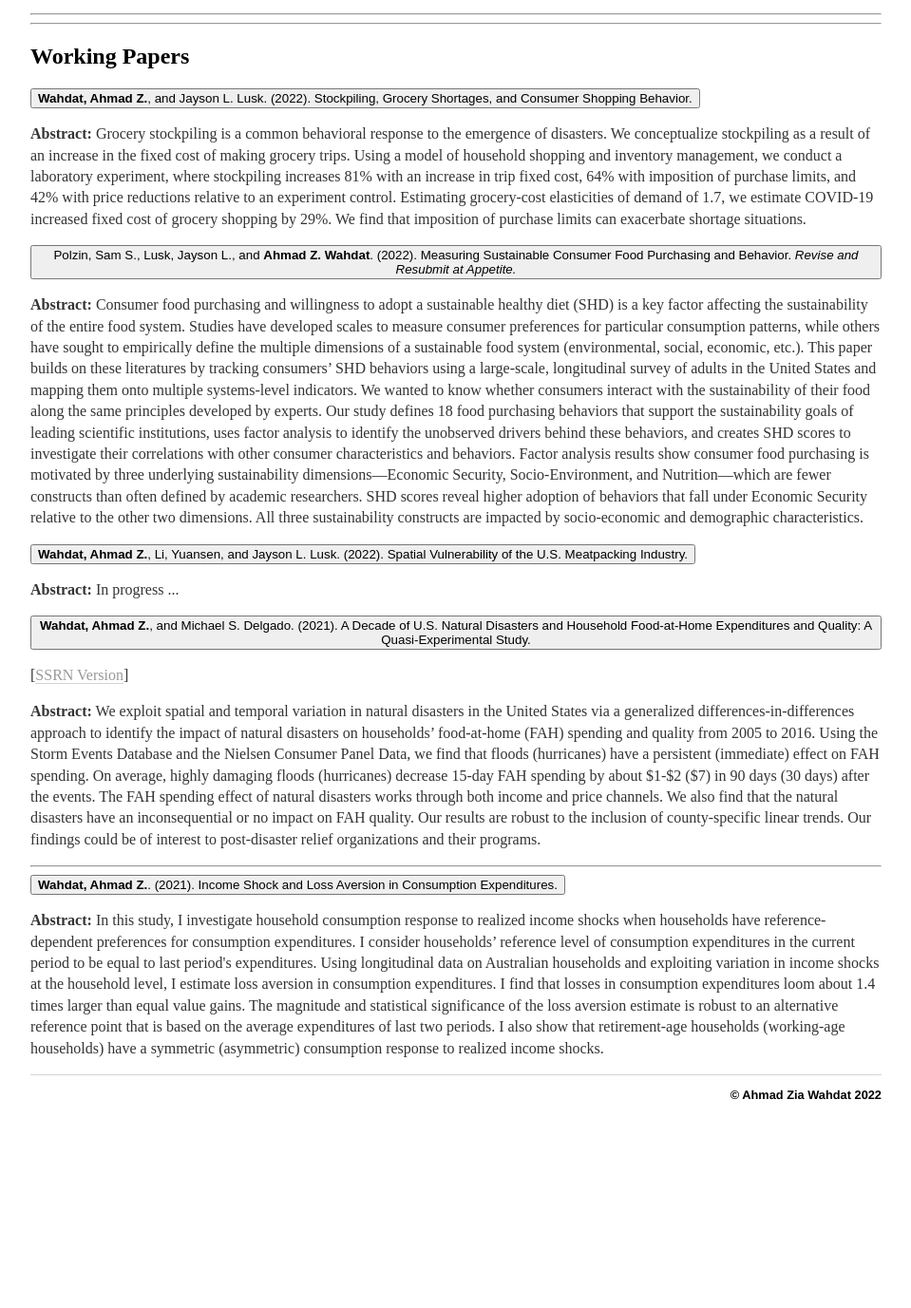
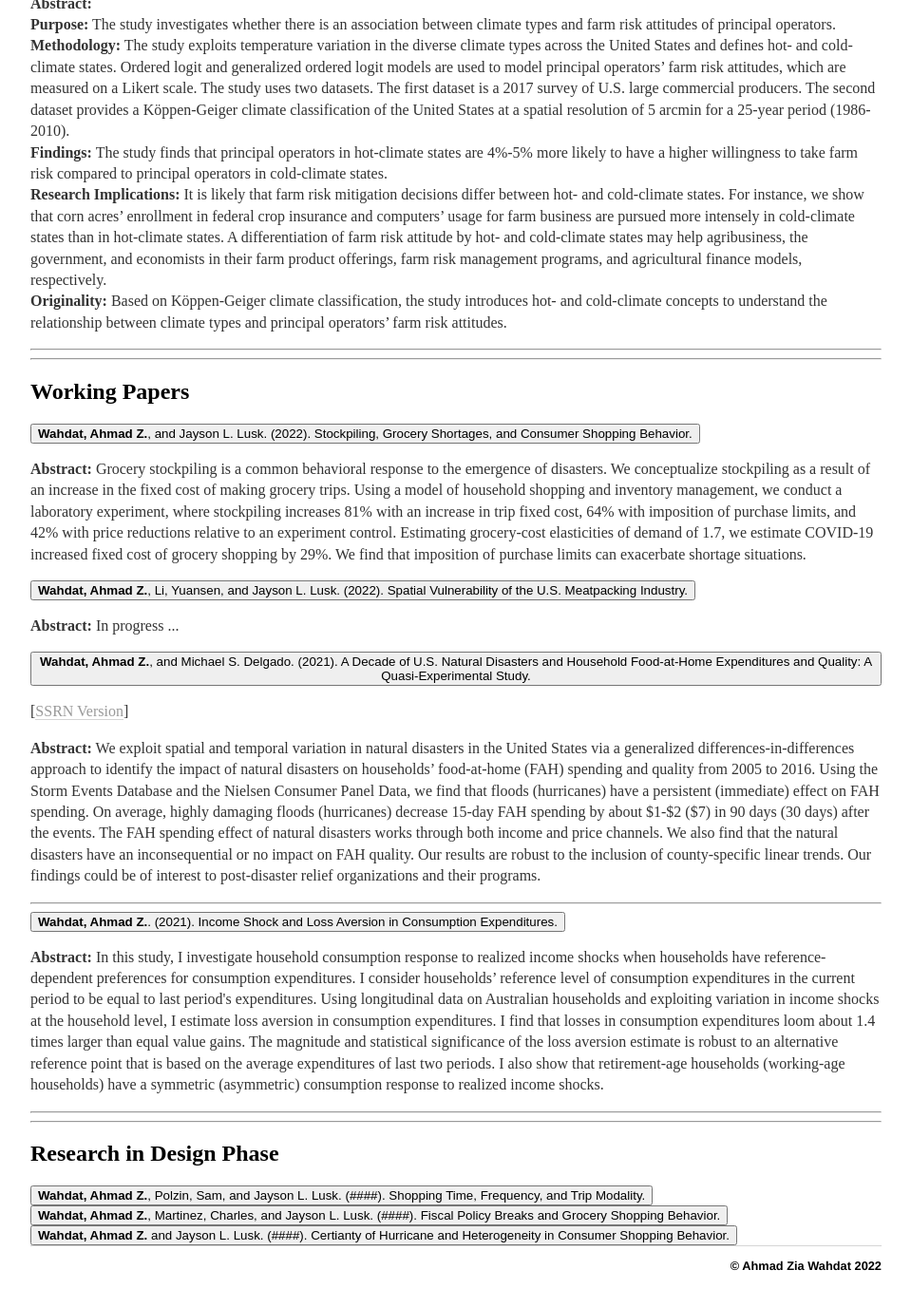
Before and after one commit to awahdat/webpage, a Jekyll site: the page built from research/index.html, in a window 1280 px wide and 1400 px high, scrolled down 1461 px. Shown: the top 1377 px of the window at 95% size, without its empty margins (160-1119 px from the left). Built offline with Jekyll 4.4.1, drawn with Linux system fonts in a browser that asks for light colours; before the commit the page ends 2681 px from its top, so only the background shows below that; some of the changed text lies outside the part shown.

Commit message:
Update index.html

```diff
--- a/research/index.html
+++ b/research/index.html
@@ -25,8 +25,26 @@ description: Research work of Ahmad Zia Wahdat.
 		which were largely caused by labor issues. Our results may help academics and practitioners to understand
 		food industries' vulnerabilities to upstream industries and labor occupations.</p>
 
+	<button class="accordion">Polzin, Sam S., Lusk, Jayson L., and <strong>Ahmad Z. Wahdat</strong>. (2023). Measuring Sustainable Consumer
+		Food Purchasing and Behavior. <em>Appetite.</em>,<em>180</em>, 106369. </button>
+	<p>[<a href="https://doi.org/10.1016/j.appet.2022.106369" target="_blank" rel="noopener noreferrer">Published Online Article</a>]</p>
 
+	<p><strong>Abstract:</strong> Consumer food purchasing and willingness to adopt a sustainable healthy diet (SHD) is a key factor affecting
+		the sustainability of the entire food system. Studies have developed scales to measure consumer preferences for particular
+		consumption patterns, while others have sought to empirically define the multiple dimensions of a sustainable food system
+		(environmental, social, economic, etc.). This paper builds on these literatures by tracking consumers’ SHD behaviors using a
+		large-scale, longitudinal survey of adults in the United States and mapping them onto multiple systems-level indicators.
+		We wanted to know whether consumers interact with the sustainability of their food along the same principles developed by experts.
+		Our study defines 18 food purchasing behaviors that support the sustainability goals of leading scientific institutions,
+		uses factor analysis to identify the unobserved drivers behind these behaviors, and creates SHD scores to investigate their
+		correlations with other consumer characteristics and behaviors. Factor analysis results show consumer food purchasing is
+		motivated by three underlying sustainability dimensions—Economic Security, Socio-Environment, and Nutrition—which are fewer
+		constructs than often defined by academic researchers. SHD scores reveal higher adoption of behaviors that fall under
+		Economic Security relative to the other two dimensions. All three sustainability constructs are impacted by socio-economic
+		and demographic characteristics.</p>
 				<hr />
+
+
 	<button class="accordion"><strong>Wahdat, Ahmad Z.</strong>. (2022).
 Economic Impact Payments and Household Food Insufficiency during COVID-19: The Case of Late Recipients,
 		 <em>Economics of Disasters and Climate Change</em>.</button>
@@ -103,22 +121,7 @@ Economic Impact Payments and Household Food Insufficiency during COVID-19: The C
 		can exacerbate shortage situations.</p>
 
 
-	<button class="accordion">Polzin, Sam S., Lusk, Jayson L., and <strong>Ahmad Z. Wahdat</strong>. (2022). Measuring Sustainable Consumer
-		Food Purchasing and Behavior. <em>Revise and Resubmit at Appetite.</em> </button>
 
-	<p><strong>Abstract:</strong> Consumer food purchasing and willingness to adopt a sustainable healthy diet (SHD) is a key factor affecting
-		the sustainability of the entire food system. Studies have developed scales to measure consumer preferences for particular
-		consumption patterns, while others have sought to empirically define the multiple dimensions of a sustainable food system
-		(environmental, social, economic, etc.). This paper builds on these literatures by tracking consumers’ SHD behaviors using a
-		large-scale, longitudinal survey of adults in the United States and mapping them onto multiple systems-level indicators.
-		We wanted to know whether consumers interact with the sustainability of their food along the same principles developed by experts.
-		Our study defines 18 food purchasing behaviors that support the sustainability goals of leading scientific institutions,
-		uses factor analysis to identify the unobserved drivers behind these behaviors, and creates SHD scores to investigate their
-		correlations with other consumer characteristics and behaviors. Factor analysis results show consumer food purchasing is
-		motivated by three underlying sustainability dimensions—Economic Security, Socio-Environment, and Nutrition—which are fewer
-		constructs than often defined by academic researchers. SHD scores reveal higher adoption of behaviors that fall under
-		Economic Security relative to the other two dimensions. All three sustainability constructs are impacted by socio-economic
-		and demographic characteristics.</p>
 
 
 	<button class="accordion"><strong>Wahdat, Ahmad Z.</strong>, Li, Yuansen, and Jayson L. Lusk. (2022). Spatial Vulnerability
@@ -155,6 +158,20 @@ Using longitudinal data on Australian households and exploiting variation in inc
 	consumption response to realized income shocks.</p>
 
 
+          	<hr />
+
+	<hr />
+
+
+	<h2>Research in Design Phase</h2>
+
+	<button class="accordion"><strong>Wahdat, Ahmad Z.</strong>, Polzin, Sam, and Jayson L. Lusk. (####). Shopping Time, Frequency, and Trip Modality.</button>
+
+	<button class="accordion"><strong>Wahdat, Ahmad Z.</strong>, Martinez, Charles, and Jayson L. Lusk. (####).
+		Fiscal Policy Breaks and Grocery Shopping Behavior.</button>
+
+	<button class="accordion"><strong>Wahdat, Ahmad Z.</strong> and Jayson L. Lusk. (####).
+		Certianty of Hurricane and Heterogeneity in Consumer Shopping Behavior.</button>
 
 
 
```
